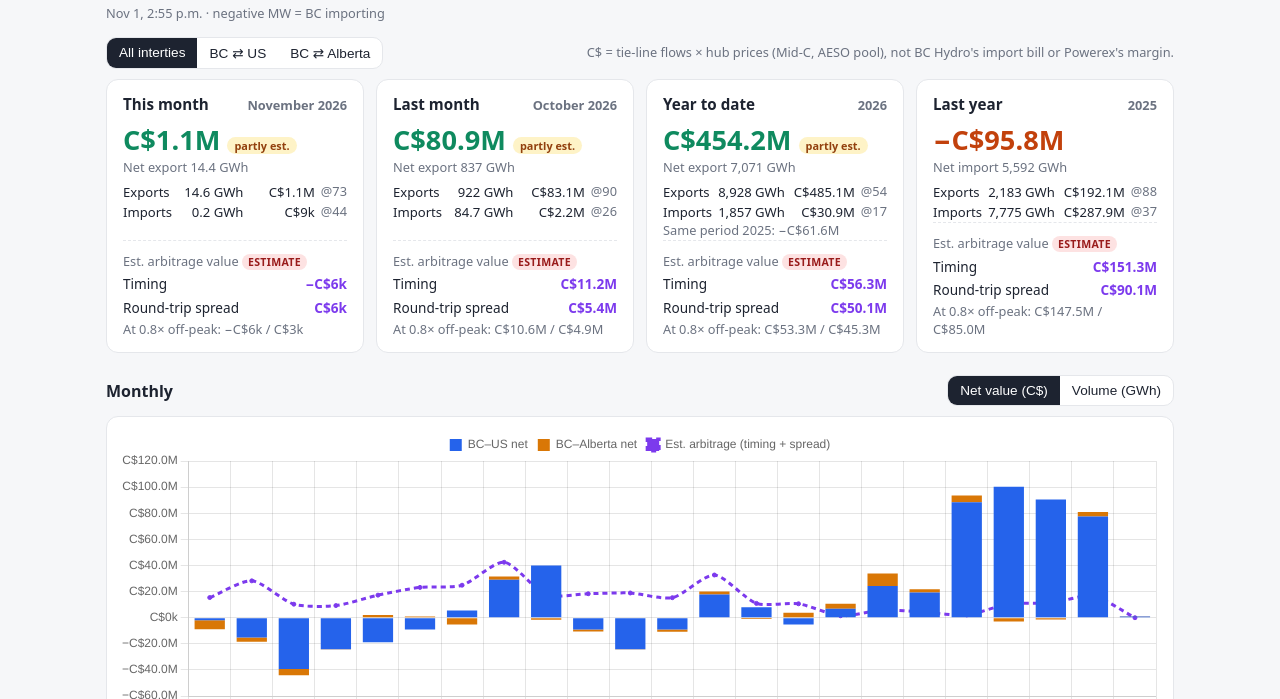
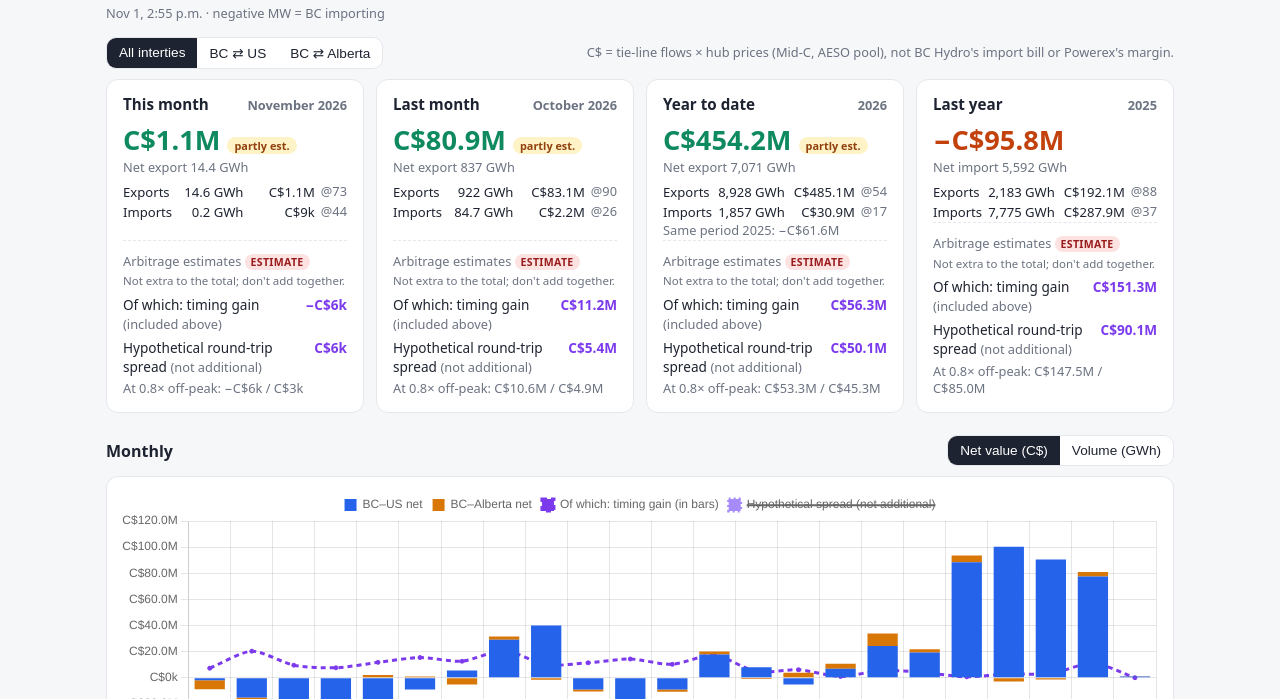
Before and after one commit to warrenboyle/bc-powerflow, a plain HTML site: page docs/index.html in a window 1280 px wide. Shown: the part 101-800 px from the top of the page. Drawn offline with nearby package versions, Linux system fonts and the light colour scheme.

Commit message:
Clarify arbitrage estimates: timing gain is included in headline, round-trip spread is hypothetical and not additional

```diff
--- a/docs/index.html
+++ b/docs/index.html
@@ -25,7 +25,8 @@ h2{font-size:1rem;margin:22px 0 8px}
 .fl{display:grid;grid-template-columns:auto 1fr 1fr auto;gap:2px 6px;font-size:.82rem;text-align:right;white-space:nowrap}.fl>:nth-child(4n+1){text-align:left}
 .row{display:flex;justify-content:space-between;font-size:.85rem;padding:2px 0}
 .arb{margin-top:auto;padding-top:10px;border-top:1px dashed var(--line)}
-.arb .row b{color:var(--arb)}
+.arb .row b{color:var(--arb);white-space:nowrap;padding-left:8px}
+.arb .note{font-size:.72rem;margin:1px 0 3px}
 .badge{font-size:.68rem;font-weight:600;padding:1px 7px;border-radius:99px;background:#fef3c7;color:#92400e;white-space:nowrap;cursor:help}
 .badge.p{background:#e0e7ff;color:#3730a3}
 .est{font-size:.66rem;font-weight:700;padding:1px 6px;border-radius:99px;background:#fde2e2;color:#991b1b;letter-spacing:.03em}
@@ -94,9 +95,10 @@ function cards(d){
   const a=A.periods[k];let arb='';
   if(a){const b=a.base,o=a.offpeak_sens;
    const tm=view==='us'?b.timing_us_cad:view==='ab'?b.timing_ab_cad:b.timing_cad, tmo=view==='us'?o.timing_us_cad:view==='ab'?o.timing_ab_cad:o.timing_cad;
-   arb=`<div class="arb"><div class="row"><span class="k">Est. arbitrage value <span class="est">ESTIMATE</span></span></div>
-   <div class="row" title="Off-peak sensitivity (Mid-C off-peak at ${f}× peak): ${C(tmo)}"><span>Timing</span><b>${C(tm)}</b></div>
-   ${view==='total'?`<div class="row" title="Off-peak sensitivity: ${C(o.spread_cad)}"><span>Round-trip spread</span><b>${C(b.spread_cad)}</b></div>`:''}
+   arb=`<div class="arb"><div class="row"><span class="k">Arbitrage estimates <span class="est">ESTIMATE</span></span></div>
+   <div class="k note">Not extra to the total; don't add together.</div>
+   <div class="row" title="Part of the headline total, not added to it: the gain from trading in better-priced hours than the month's average. Sum of hourly flow × (hour price − that tie's monthly average price). With Mid-C off-peak at ${f}× peak: ${C(tmo)}"><span>Of which: timing gain <span class="k">(included above)</span></span><b>${C(tm)}</b></div>
+   ${view==='total'?`<div class="row" title="Hypothetical, separate from the headline and overlapping with timing: (avg export price − avg import price) × min(export, import MWh), per month. With Mid-C off-peak at ${f}× peak: ${C(o.spread_cad)}"><span>Hypothetical round-trip spread <span class="k">(not additional)</span></span><b>${C(b.spread_cad)}</b></div>`:''}
    <div class="k" style="margin-top:2px">At ${f}× off-peak: ${C(tmo)}${view==='total'?' / '+C(o.spread_cad):''}</div></div>`;}
   return `<div class="card"><h3>${names[k]} <span class="k">${p.label.replace(' to date','')}</span></h3>
   <div class="big ${s.net_cad>=0?'pos':'neg'}">${C(s.net_cad)} ${badge}</div>
@@ -115,7 +117,8 @@ function mainChart(d){
   ds=[];
   if(view!=='ab')ds.push({type:'bar',label:'BC–US net',data:M.map(m=>m.us_net_cad),backgroundColor:'#2563eb',stack:'n'});
   if(view!=='us')ds.push({type:'bar',label:'BC–Alberta net',data:M.map(m=>m.ab_net_cad),backgroundColor:'#d97706',stack:'n'});
-  if(view==='total')ds.push({type:'line',label:'Est. arbitrage (timing + spread)',data:M.map(m=>AM[m.month]?AM[m.month].timing_cad+AM[m.month].spread_cad:null),borderColor:'#7c3aed',backgroundColor:'#7c3aed',borderDash:[5,4],pointRadius:2,tension:.25});
+  if(view==='total'){ds.push({type:'line',label:'Of which: timing gain (in bars)',data:M.map(m=>AM[m.month]?AM[m.month].timing_cad:null),borderColor:'#7c3aed',backgroundColor:'#7c3aed',borderDash:[5,4],pointRadius:2,tension:.25,stack:'t'});
+   ds.push({type:'line',label:'Hypothetical spread (not additional)',data:M.map(m=>AM[m.month]?AM[m.month].spread_cad:null),borderColor:'#a78bfa',backgroundColor:'#a78bfa',borderDash:[2,3],pointRadius:2,tension:.25,stack:'s',hidden:true});}
   y={stacked:true,ticks:{callback:v=>C(v)}};
  }else{
   if(view==='total')ds=[{label:'Exports',data:M.map(m=>m.exp_mwh/1000),backgroundColor:'#0f8a5f'},{label:'Imports',data:M.map(m=>-m.imp_mwh/1000),backgroundColor:'#c2410c'}];
@@ -152,7 +155,8 @@ function notes(d){
  `<b>Value</b> = hourly flow × hub price, in C$ (Bank of Canada USD/CAD). Exports earn, imports cost. Not BC Hydro/Powerex settlements.`,
  `<b>Prices:</b> BC–US uses the Mid-C day-ahead <i>peak</i> price for every hour (no free off-peak series), so night hours are likely overvalued; latest delivery day ${d.midc_last_delivery}, later days carry it forward (partly est.). BC–Alberta uses the hourly AESO pool price.`,
  `<b>Flows:</b> BC Hydro official hourly data (${r('us_bch')}), then EIA BPA–BC Hydro tie (${r('us_eia')}), then BC Hydro's 5-min real-time page, offset-corrected by ~${Math.round(d.us5_bias||200)} MW (provisional). BC–AB ${r('ab_aeso')} uses AESO settled schedules as a stand-in until BC Hydro posts actuals.`,
- `<b>Est. arbitrage value</b> (ESTIMATE, not Powerex's profit): <i>Timing</i> = Σ flow × (hourly price − that month's average price), i.e. value from trading in better hours within a month. <i>Round-trip spread</i> = (avg export price − avg import price) × min(export, import MWh), per month. Sensitivity prices Mid-C off-peak hours (${f.offpeak_hours||'nights/Sundays'}) at ${f.offpeak_factor}× peak, an assumption.`,
+ `<b>Headline</b> on each card = full hub-priced value of net flows (exports − imports). The arbitrage lines are estimates <i>inside or beside</i> it, never extra to it, and not Powerex's profit.`,
+ `<b>Timing gain</b> (included in the headline) = Σ hourly flow × (hour price − that tie's monthly average price): how much the headline beats valuing every hour at the month's average. <b>Hypothetical round-trip spread</b> (not included, not additional, overlaps timing) = (avg export price − avg import price) × min(export, import MWh), per month: what buying and re-selling the matched volume would be worth. Don't add the two. Sensitivity prices Mid-C off-peak hours (${f.offpeak_hours||'nights/Sundays'}) at ${f.offpeak_factor}× peak, an assumption.`,
  `* = month contains estimated hours. Positive = BC exporting/earning. Times are Pacific (BC is on permanent UTC−7).`
  ].map(x=>`<li>${x}</li>`).join('');
 }
```
